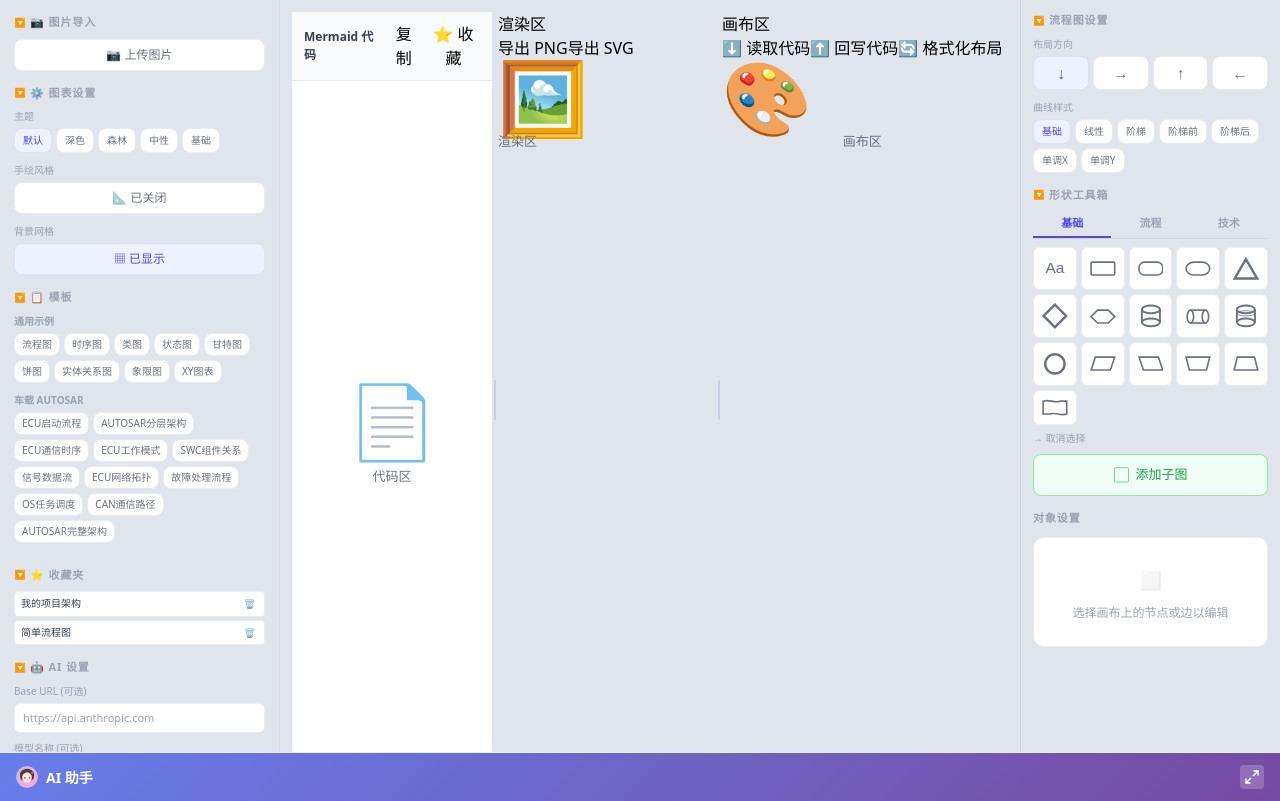
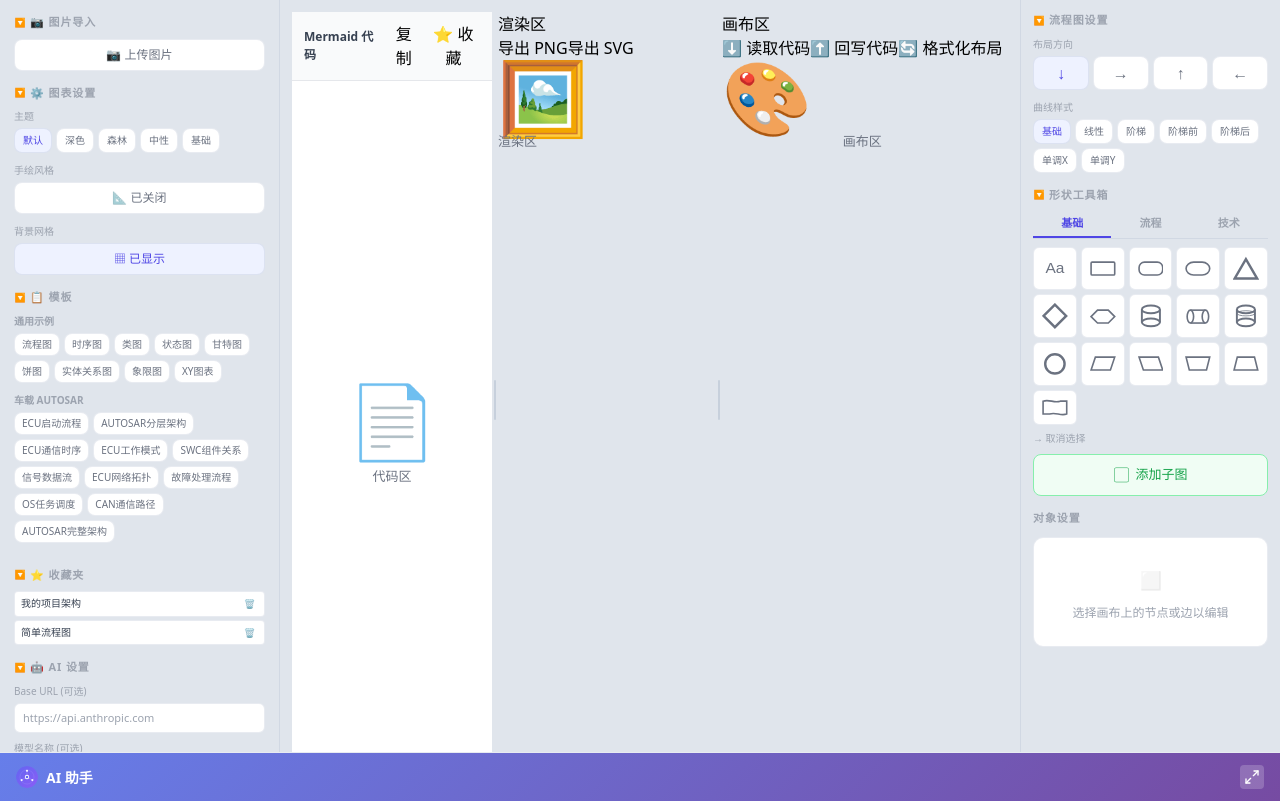
Before and after one commit to HeXiaoShu520/mermaid_ocr, a Next.js app: page / in a window 1280 px wide. Built offline with nearby package versions, Linux system fonts and the light colour scheme.

Commit message:
ui: AI 头像改为简洁的节点网络图标风格
- 替换二次元头像为紫色渐变背景 + 中心节点 + 三轨道节点设计
- 右键菜单引用到 AI 图标同步更新

```diff
--- a/components/editor/AiChatBox.tsx
+++ b/components/editor/AiChatBox.tsx
@@ -33,43 +33,32 @@ function createRefTagHTML(label: string): string {
   return `<span contenteditable="false" data-ref-label="${label}" style="display:inline-flex;align-items:center;gap:2px;background:#e0e7ff;color:#4338ca;padding:2px 6px;border-radius:4px;font-size:12px;margin:0 2px;user-select:all;vertical-align:middle;cursor:default;">📌 ${label}</span>`
 }
 
-// 二次元妹妹头像 SVG
+// AI 助手头像 SVG
 function AiAvatar({ size = 28 }: { size?: number }) {
+  const uid = `aiAvatar_${size}`
   return (
     <svg width={size} height={size} viewBox="0 0 100 100" style={{ borderRadius: '50%', flexShrink: 0 }}>
-      {/* 背景 */}
-      <circle cx="50" cy="50" r="50" fill="url(#avatarBg)" />
       <defs>
-        <linearGradient id="avatarBg" x1="0" y1="0" x2="1" y2="1">
-          <stop offset="0%" stopColor="#c4b5fd" />
-          <stop offset="100%" stopColor="#f9a8d4" />
+        <linearGradient id={`${uid}_bg`} x1="0" y1="0" x2="1" y2="1">
+          <stop offset="0%" stopColor="#6366f1" />
+          <stop offset="100%" stopColor="#8b5cf6" />
         </linearGradient>
       </defs>
-      {/* 头发 */}
-      <ellipse cx="50" cy="42" rx="32" ry="30" fill="#4a3728" />
-      <ellipse cx="50" cy="38" rx="30" ry="22" fill="#5c4033" />
-      {/* 刘海 */}
-      <path d="M22 42 Q30 20 50 22 Q70 20 78 42 Q70 32 50 30 Q30 32 22 42Z" fill="#4a3728" />
-      {/* 脸 */}
-      <ellipse cx="50" cy="52" rx="22" ry="24" fill="#fde8d8" />
-      {/* 腮红 */}
-      <ellipse cx="34" cy="58" rx="6" ry="3.5" fill="#fca5a5" opacity="0.45" />
-      <ellipse cx="66" cy="58" rx="6" ry="3.5" fill="#fca5a5" opacity="0.45" />
-      {/* 眼睛 */}
-      <ellipse cx="40" cy="52" rx="5" ry="6" fill="#fff" />
-      <ellipse cx="60" cy="52" rx="5" ry="6" fill="#fff" />
-      <ellipse cx="41" cy="53" rx="3.5" ry="4.5" fill="#6d28d9" />
-      <ellipse cx="61" cy="53" rx="3.5" ry="4.5" fill="#6d28d9" />
-      <ellipse cx="42" cy="51" rx="1.5" ry="1.8" fill="#fff" />
-      <ellipse cx="62" cy="51" rx="1.5" ry="1.8" fill="#fff" />
-      {/* 嘴巴 */}
-      <path d="M46 62 Q50 66 54 62" fill="none" stroke="#d97706" strokeWidth="1.5" strokeLinecap="round" />
-      {/* 头发侧边 */}
-      <path d="M22 42 Q18 55 24 70" fill="#4a3728" stroke="none" />
-      <path d="M78 42 Q82 55 76 70" fill="#4a3728" stroke="none" />
-      {/* 发饰蝴蝶结 */}
-      <path d="M70 30 Q78 24 76 32 Q78 40 70 34Z" fill="#f472b6" />
-      <circle cx="70" cy="32" r="2" fill="#ec4899" />
+      {/* 背景圆 */}
+      <circle cx="50" cy="50" r="50" fill={`url(#${uid}_bg)`} />
+      {/* 外环 */}
+      <circle cx="50" cy="50" r="32" fill="none" stroke="rgba(255,255,255,0.2)" strokeWidth="2" />
+      {/* 中心节点 */}
+      <circle cx="50" cy="50" r="10" fill="#fff" />
+      <circle cx="50" cy="50" r="6" fill="#6366f1" />
+      {/* 三个轨道节点 */}
+      <circle cx="50" cy="22" r="5" fill="rgba(255,255,255,0.9)" />
+      <circle cx="25.8" cy="64" r="5" fill="rgba(255,255,255,0.9)" />
+      <circle cx="74.2" cy="64" r="5" fill="rgba(255,255,255,0.9)" />
+      {/* 连接线 */}
+      <line x1="50" y1="44" x2="50" y2="27" stroke="rgba(255,255,255,0.5)" strokeWidth="1.5" />
+      <line x1="44" y1="53" x2="30.5" y2="61" stroke="rgba(255,255,255,0.5)" strokeWidth="1.5" />
+      <line x1="56" y1="53" x2="69.5" y2="61" stroke="rgba(255,255,255,0.5)" strokeWidth="1.5" />
     </svg>
   )
 }
--- a/components/editor/GraphCanvas/GraphContextMenu.tsx
+++ b/components/editor/GraphCanvas/GraphContextMenu.tsx
@@ -89,7 +89,19 @@ export default function GraphContextMenu() {
           onMouseEnter={(e) => (e.currentTarget.style.background = '#f5f3ff')}
           onMouseLeave={(e) => (e.currentTarget.style.background = 'none')}
         >
-          <span>🤖</span>
+          <span style={{ display: 'inline-flex' }}>
+            <svg width="16" height="16" viewBox="0 0 100 100" style={{ borderRadius: '50%' }}>
+              <defs><linearGradient id="ctxAiBg" x1="0" y1="0" x2="1" y2="1"><stop offset="0%" stopColor="#6366f1" /><stop offset="100%" stopColor="#8b5cf6" /></linearGradient></defs>
+              <circle cx="50" cy="50" r="50" fill="url(#ctxAiBg)" />
+              <circle cx="50" cy="50" r="10" fill="#fff" /><circle cx="50" cy="50" r="6" fill="#6366f1" />
+              <circle cx="50" cy="22" r="5" fill="rgba(255,255,255,0.9)" />
+              <circle cx="25.8" cy="64" r="5" fill="rgba(255,255,255,0.9)" />
+              <circle cx="74.2" cy="64" r="5" fill="rgba(255,255,255,0.9)" />
+              <line x1="50" y1="44" x2="50" y2="27" stroke="rgba(255,255,255,0.5)" strokeWidth="1.5" />
+              <line x1="44" y1="53" x2="30.5" y2="61" stroke="rgba(255,255,255,0.5)" strokeWidth="1.5" />
+              <line x1="56" y1="53" x2="69.5" y2="61" stroke="rgba(255,255,255,0.5)" strokeWidth="1.5" />
+            </svg>
+          </span>
           <span>引用到 AI</span>
         </button>
       )}
```
